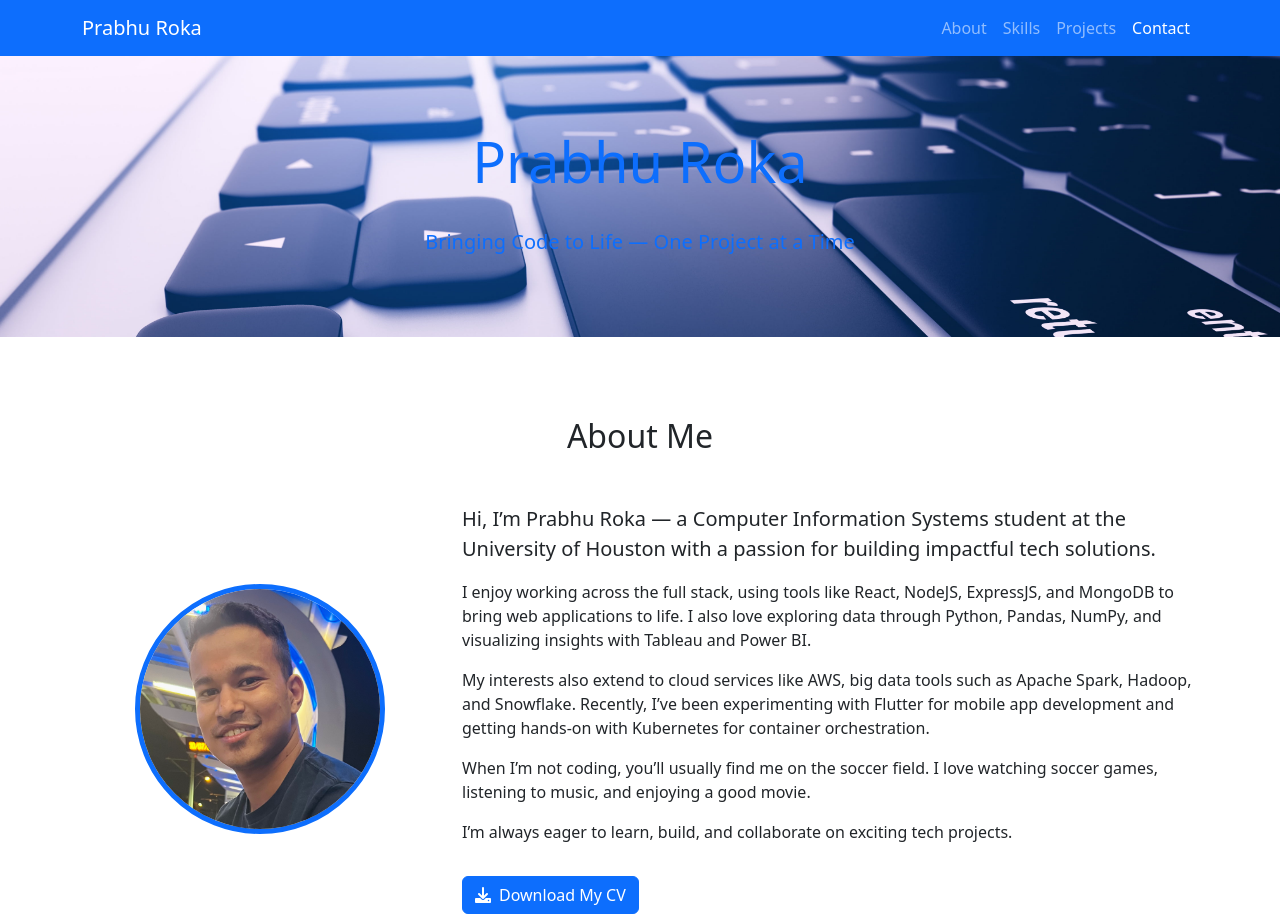
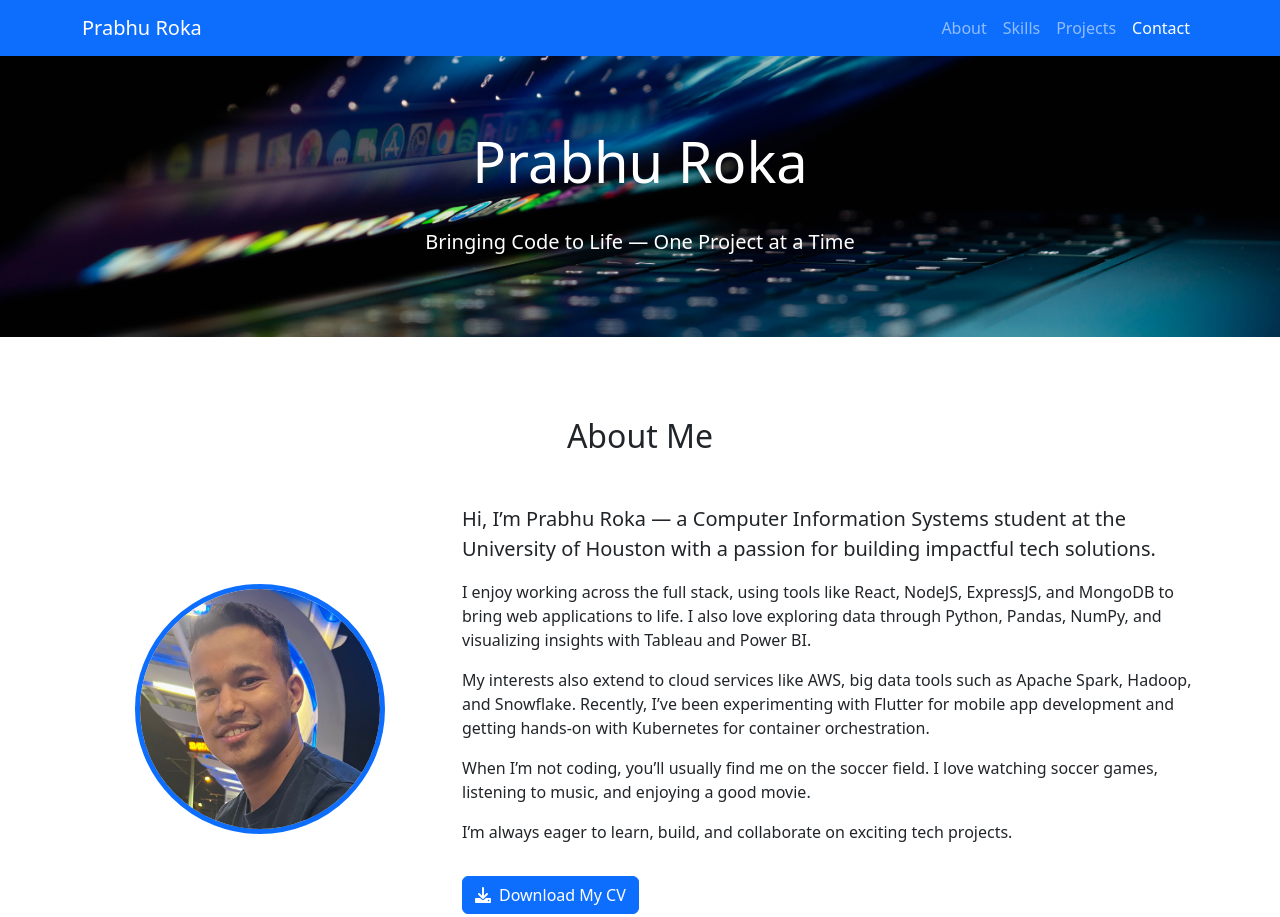
Before and after one commit to prabhuroka/prabhuroka.github.io, a website: page index.html in a window 1280 px wide. Shown: the top 917 px of the page. Drawn offline with nearby package versions, Linux system fonts and the light colour scheme.

Commit message:
Update style.css

```diff
--- a/css/style.css
+++ b/css/style.css
@@ -19,11 +19,11 @@ html {
 .hero-section {
     padding: 8rem 0 4rem;
     background-color: var(--secondary-color);
-    background-image: url('/images/background2.jpg');
+    background-image: url('/images/background.jpg');
     background-size: cover;
     background-position: center;
     background-repeat: no-repeat;
-    color: 	#0d6efd;
+    color: 	white;
     margin-bottom: 2rem;
     position: relative;
     z-index: 1;
```
